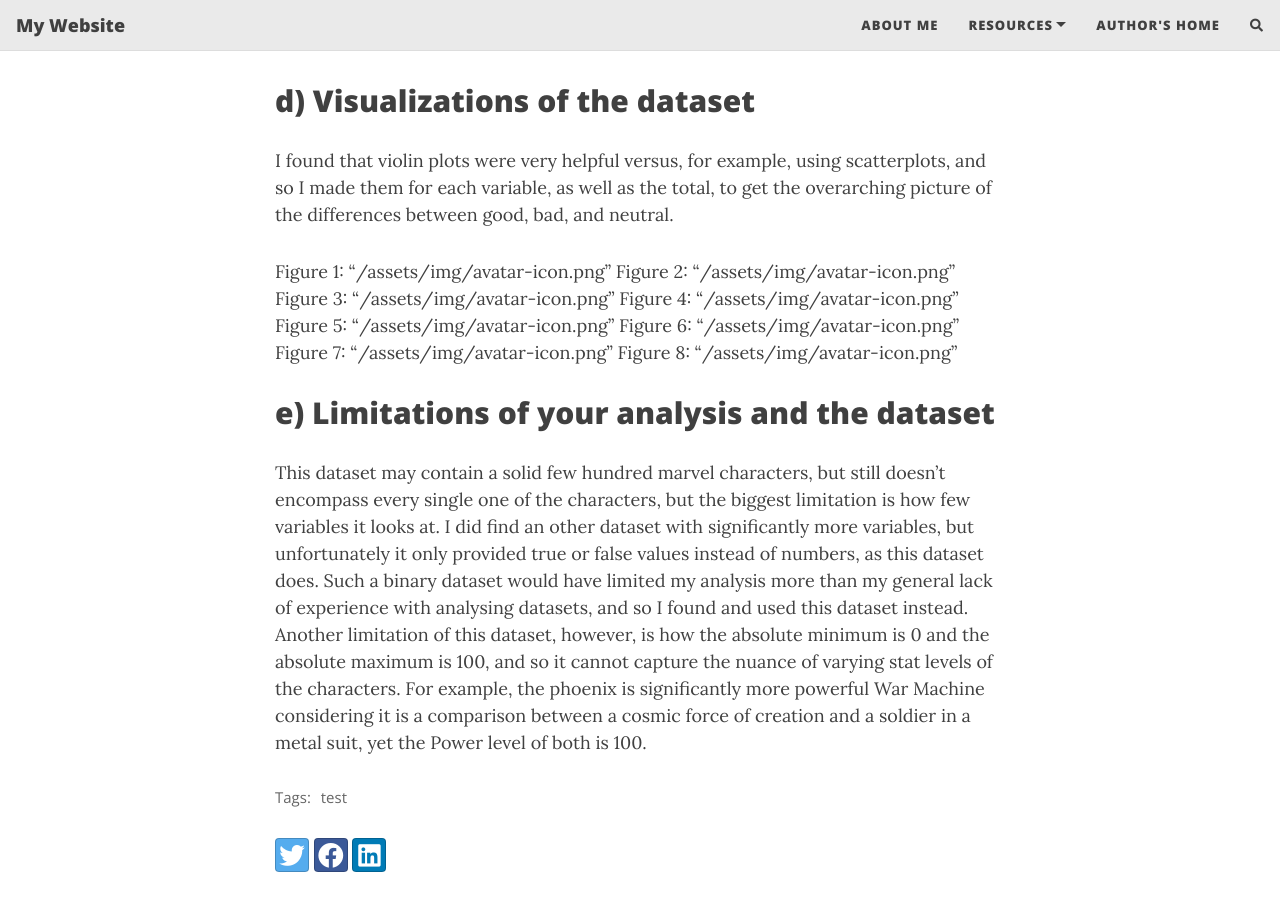
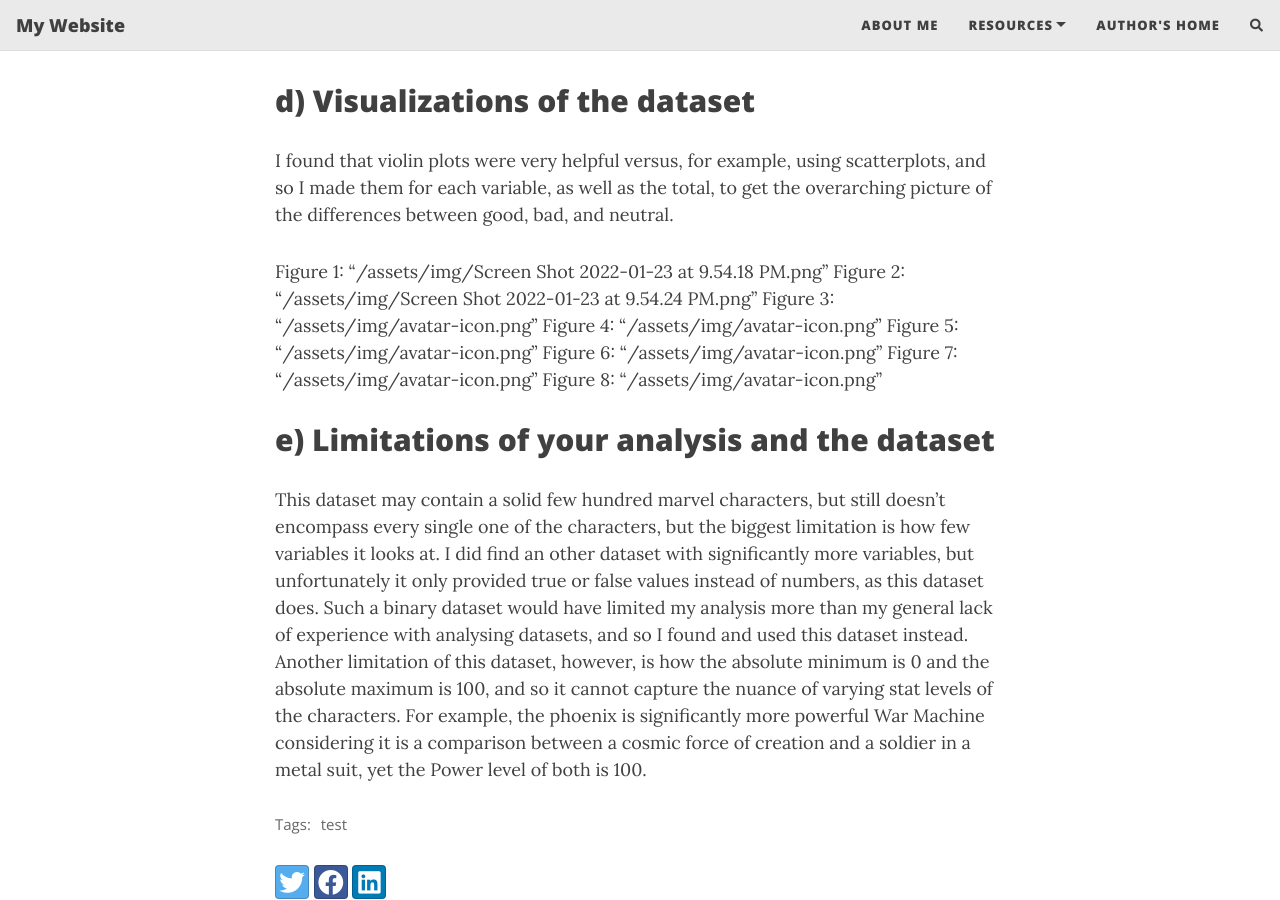
Before and after one commit to sarene-choudhury/artofdata, a Jekyll site: the page built from _posts/2022-1-23-Descriptive-Lab.md, in a window 1280 px wide and 900 px high, scrolled down 1924 px. Built offline with Jekyll 4.4.1, drawn with Linux system fonts in a browser that asks for light colours; nearby versions of some CDN libraries; comment, search, counter and statistics services are not loaded.

Commit message:
Update 2022-1-23-Descriptive-Lab.md

```diff
--- a/_posts/2022-1-23-Descriptive-Lab.md
+++ b/_posts/2022-1-23-Descriptive-Lab.md
@@ -41,8 +41,8 @@ The only relationship between the variables that I observed in the data was how,
 
 I found that violin plots were very helpful versus, for example, using scatterplots, and so I made them for each variable, as well as the total, to get the overarching picture of the differences between good, bad, and neutral.
 
-Figure 1: "/assets/img/avatar-icon.png"
-Figure 2: "/assets/img/avatar-icon.png"
+Figure 1: "/assets/img/Screen Shot 2022-01-23 at 9.54.18 PM.png"
+Figure 2: "/assets/img/Screen Shot 2022-01-23 at 9.54.24 PM.png"
 Figure 3: "/assets/img/avatar-icon.png"
 Figure 4: "/assets/img/avatar-icon.png"
 Figure 5: "/assets/img/avatar-icon.png"
```
